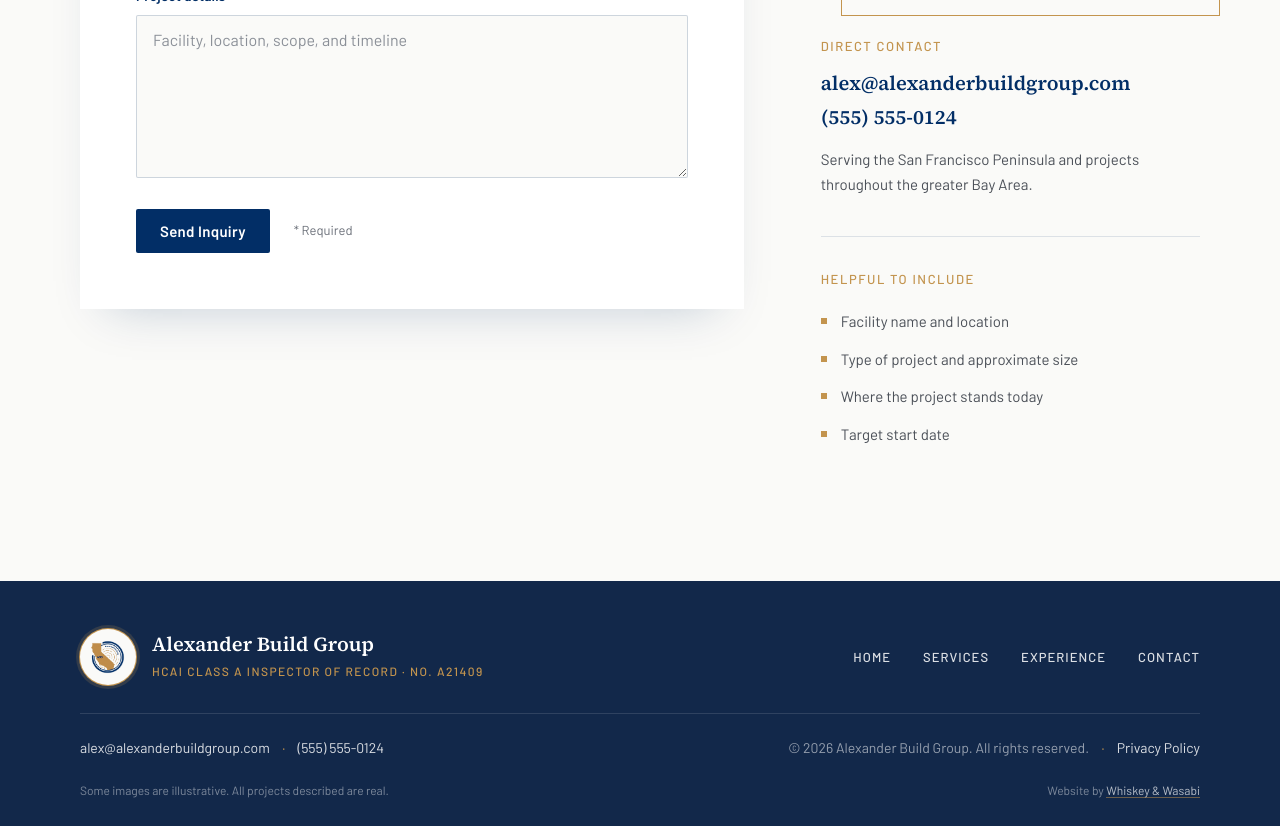
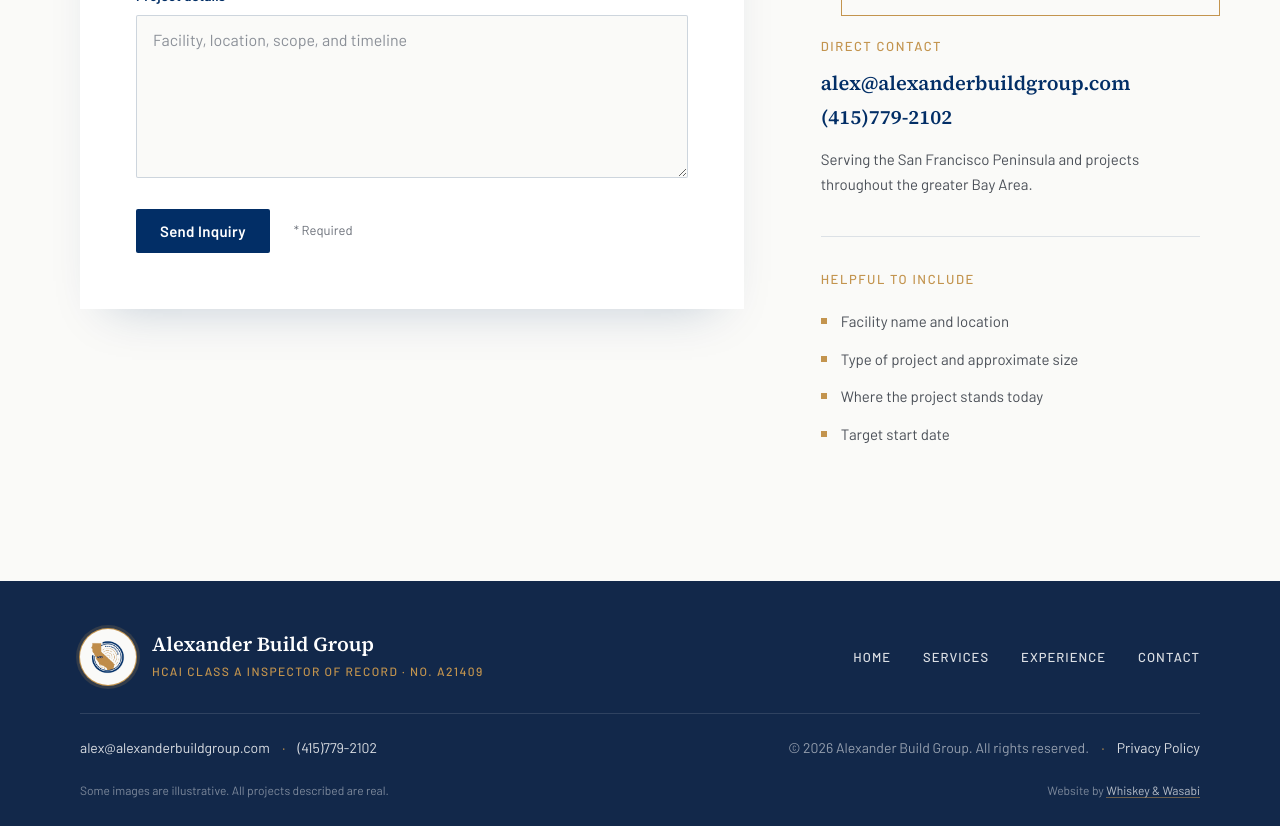
Before and after one commit to alexanderbuildgroup/alexanderbuildgroup-website, a Jekyll site: the page built from contact.html, in a window 1280 px wide and 1400 px high, scrolled down 409 px. Shown: the part 571-1397 px from the top of the window. Built offline with Jekyll 4.4.1, drawn with Linux system fonts in a browser that asks for light colours.

Commit message:
Update Site Settings: contact

```diff
--- a/_data/settings.yml
+++ b/_data/settings.yml
@@ -1,2 +1,2 @@
 email: alex@alexanderbuildgroup.com
-phone: (555) 555-0124
+phone: (415)779-2102
```
